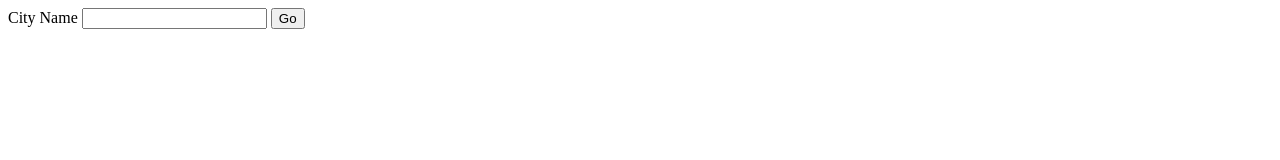
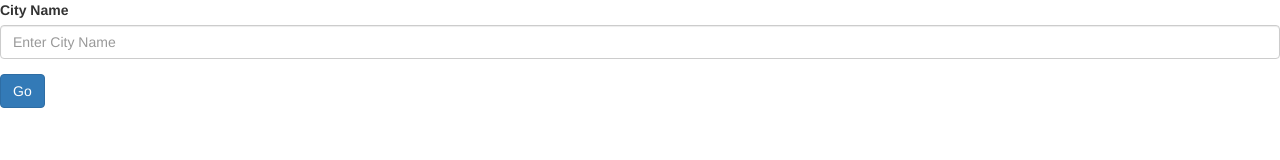
Before and after one commit to ankit2855/weather-report, a website: page index.html in a window 1280 px wide. Drawn offline with nearby package versions, Linux system fonts and the light colour scheme.

Commit message:
Changed the look and feel

```diff
--- a/index.html
+++ b/index.html
@@ -3,13 +3,18 @@
   <head>
     <meta charset="utf-8">
     <title>Weather Forecast App</title>
+    <link rel="stylesheet" href="https://maxcdn.bootstrapcdn.com/bootstrap/3.4.1/css/bootstrap.min.css">
+ <script src="https://ajax.googleapis.com/ajax/libs/jquery/3.4.1/jquery.min.js"></script>
+ <script src="https://maxcdn.bootstrapcdn.com/bootstrap/3.4.1/js/bootstrap.min.js"></script>
   </head>
   <body>
 
 <form action="/" method="post">
+  <div class="form-group">
   <label for="cityid">City Name</label>
-    <input id="cityid" type="text" name="cityName">
-    <button type="submit">Go</button>
+    <input id="cityid" type="text" class="form-control" name="cityName" placeholder="Enter City Name">
+  </div>
+    <button type="submit" class="btn btn-primary">Go</button>
 </form>
   </body>
 </html>
--- /dev/null
+++ b/styles.css
@@ -0,0 +1,3 @@
+body{
+  margin-top: 100px;
+}
```
